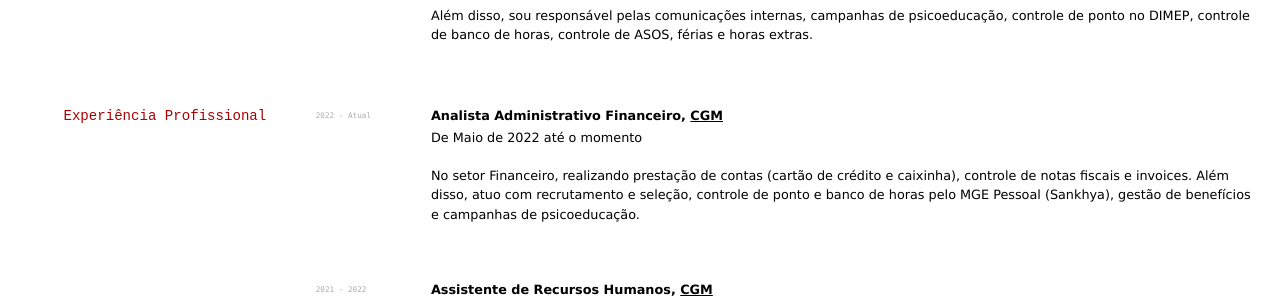
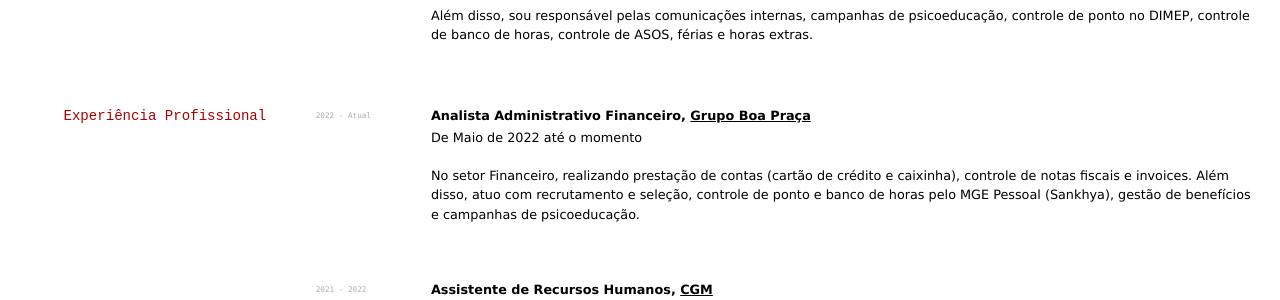
Before and after one commit to lflucasferreira/yane, a Jekyll site: the page built from index.md, in a window 1280 px wide. Shown: the part 269-569 px from the top of the page. Built offline with Jekyll 4.4.1, drawn with Linux system fonts in a browser that asks for light colours.

Commit message:
Update company

```diff
--- a/index.md
+++ b/index.md
@@ -24,7 +24,7 @@ Além disso, sou responsável pelas comunicações internas, campanhas de psicoe
 ## Experiência Profissional
 
 `2022 - Atual`
-__Analista Administrativo Financeiro, [CGM](https://www.boapraca.com.br)__
+__Analista Administrativo Financeiro, [Grupo Boa Praça](https://www.boapraca.com.br)__
 - De Maio de 2022 até o momento
 
 No setor Financeiro, realizando prestação de contas (cartão de crédito e caixinha), controle de notas fiscais e invoices. Além disso, atuo com recrutamento e seleção, controle de ponto e banco de horas pelo MGE Pessoal (Sankhya), gestão de benefícios e campanhas de psicoeducação.
```
